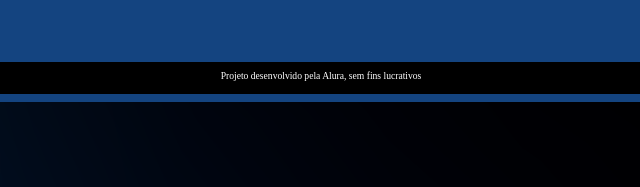
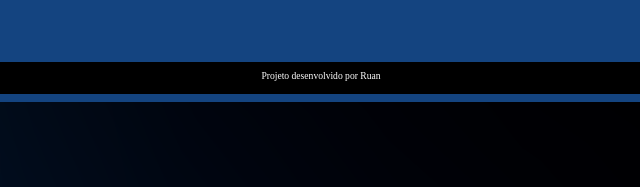
Before and after one commit to RuanGuareze14/vs-code-final, a plain HTML site: page index.html in a window 1280 px wide. Shown: the part 706-893 px from the top of the page, 327-967 px from the left. Drawn offline with Linux system fonts and the light colour scheme.

Commit message:
Update index.html

```diff
--- a/index.html
+++ b/index.html
@@ -23,7 +23,7 @@
         </section>
     </main>
     <footer>
-        <p>Projeto desenvolvido pela Alura, sem fins lucrativos</p>
+        <p>Projeto desenvolvido por Ruan</p>
     </footer>
     <script src="app.js"></script>
     <script src="perguntas.js"></script>
```
